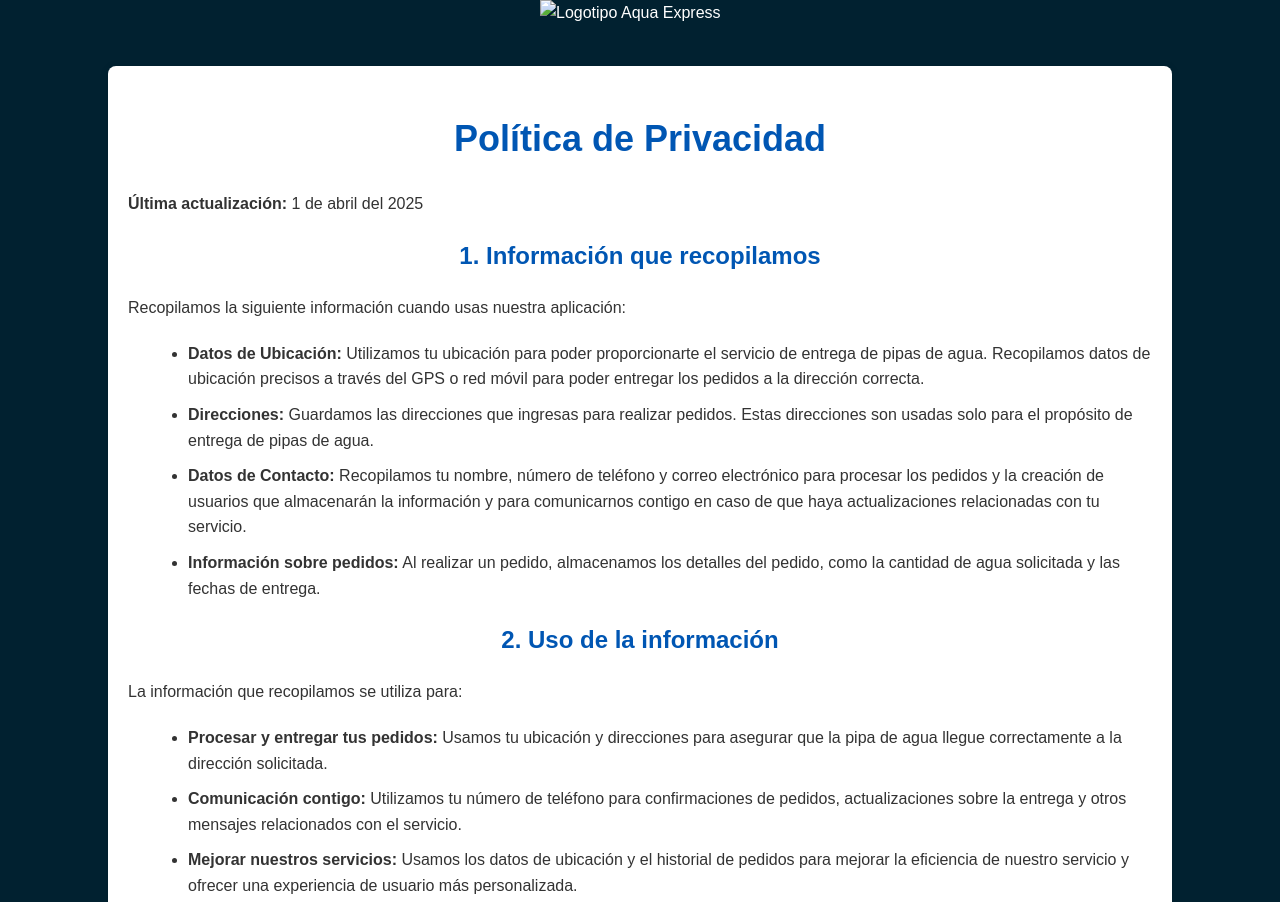
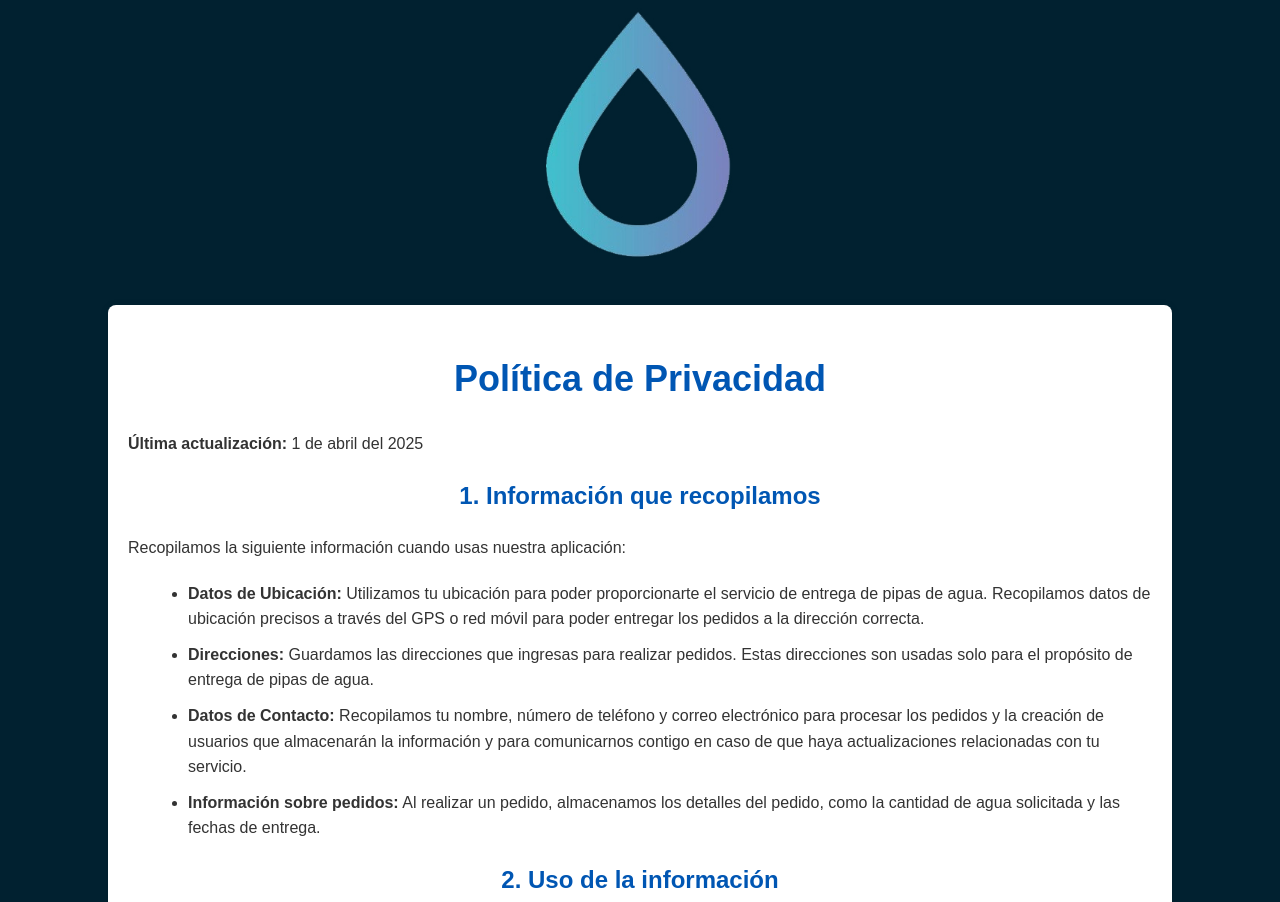
Before and after one commit to Yuko777/pol-tica-de-privacidad-Aqua-Express, a plain HTML site: page index.html in a window 1280 px wide. Shown: the top 902 px of the page. Drawn offline with Linux system fonts and the light colour scheme.

Commit message:
Update index.html

```diff
--- a/index.html
+++ b/index.html
@@ -59,7 +59,7 @@
 
     <!-- Logotipo de la empresa -->
     <header>
-        <img src="ruta_a_tu_logo.png" alt="Logotipo Aqua Express" class="logo">
+        <img src="https://github.com/Yuko777/pol-tica-de-privacidad-Aqua-Express/blob/main/icono.jpg" alt="Logotipo Aqua Express" class="logo">
     </header>
 
     <div class="container">
```
